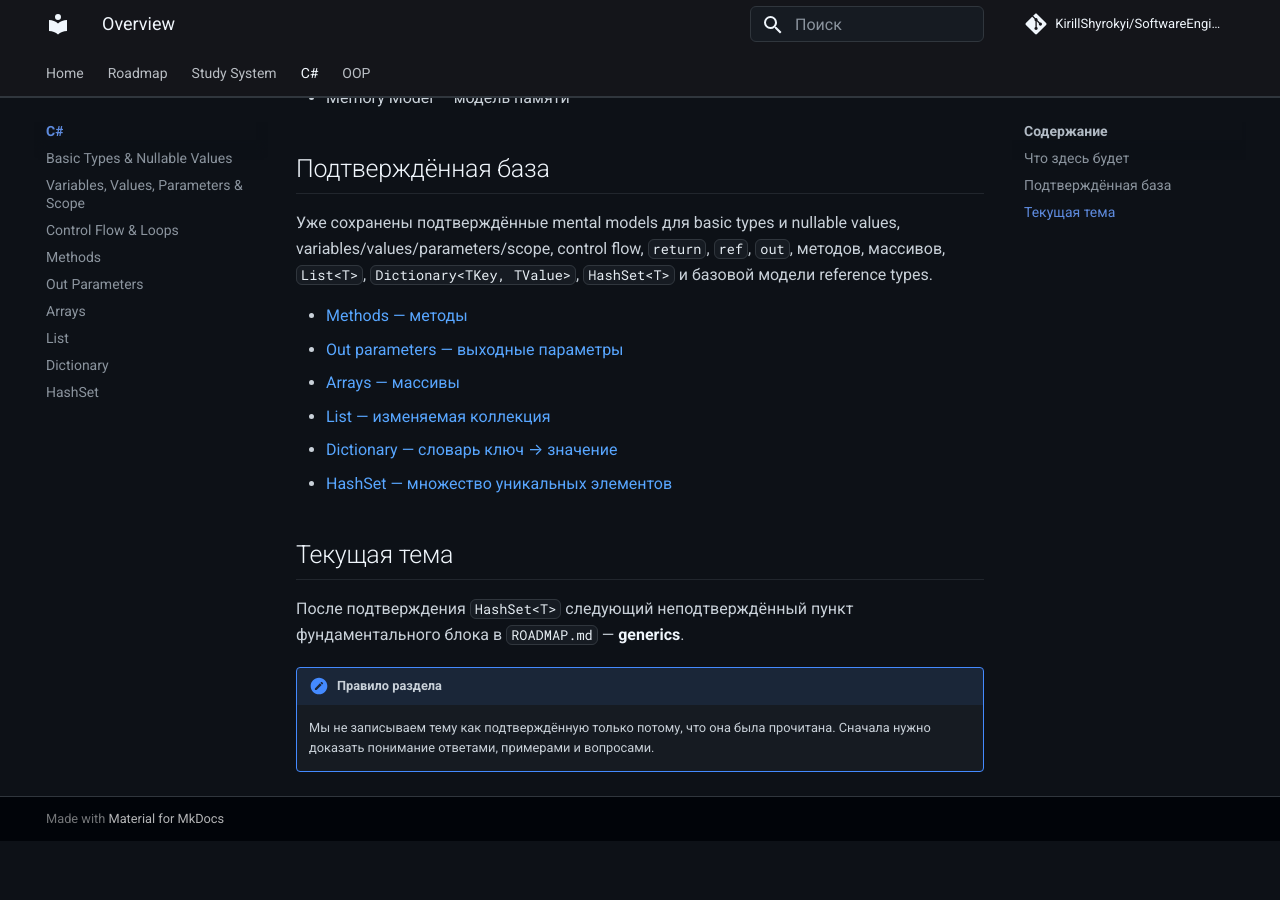
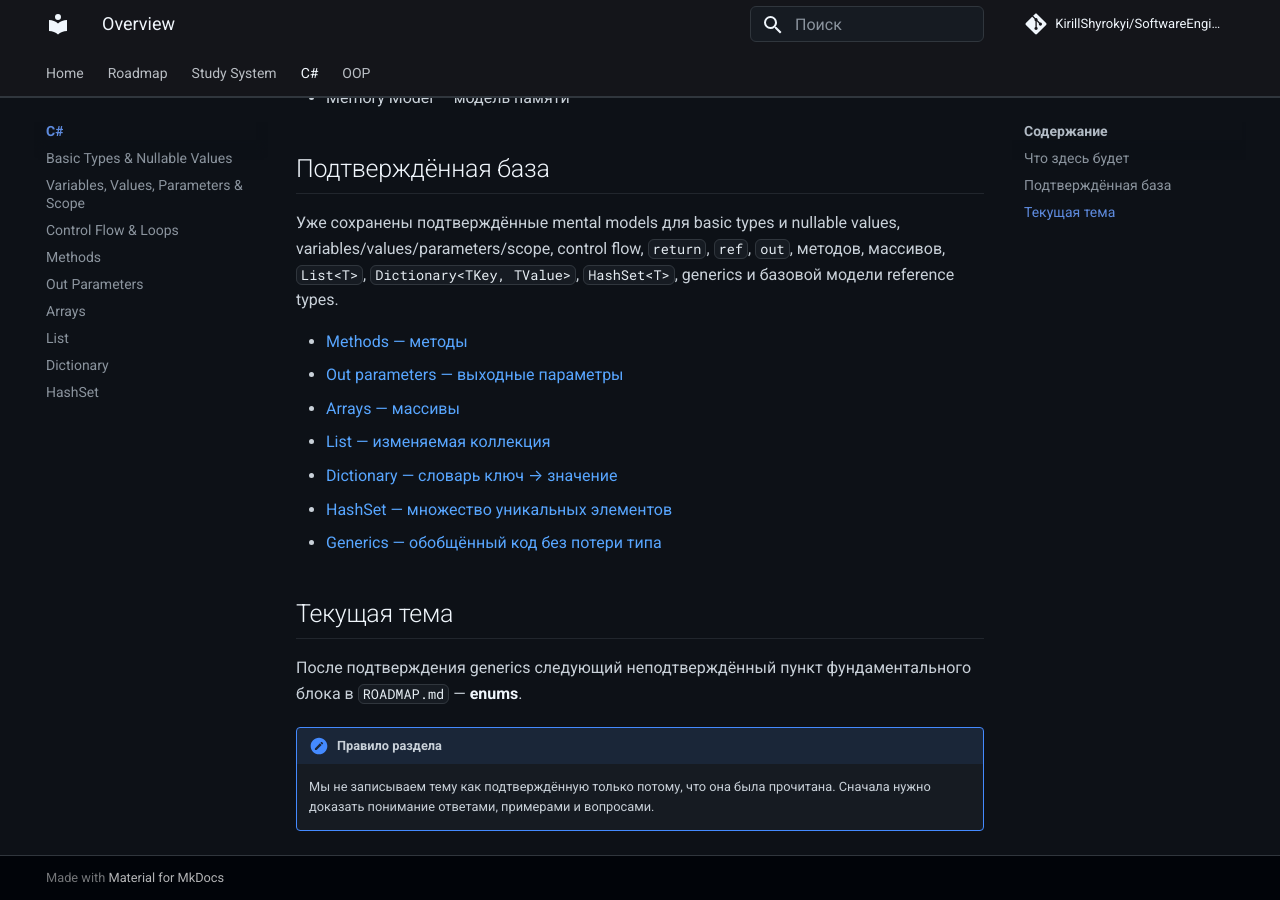
Before and after one commit to KirillShyrokyi/SoftwareEngineeringBase, an MkDocs documentation site: the page built from docs/csharp/index.md, in a window 1280 px wide and 900 px high, scrolled down 623 px. Built offline with MkDocs 1.6.1 and Material for MkDocs 9.7.7, drawn with Linux system fonts in a browser that asks for light colours; comment, search, counter and statistics services are not loaded; before the commit the page ends 1464 px from its top, so only the background shows below that.

Commit message:
docs(csharp): advance to enums

```diff
--- a/docs/csharp/index.md
+++ b/docs/csharp/index.md
@@ -17,7 +17,7 @@
 
 ## Подтверждённая база
 
-Уже сохранены подтверждённые mental models для basic types и nullable values, variables/values/parameters/scope, control flow, `return`, `ref`, `out`, методов, массивов, `List<T>`, `Dictionary<TKey, TValue>`, `HashSet<T>` и базовой модели reference types.
+Уже сохранены подтверждённые mental models для basic types и nullable values, variables/values/parameters/scope, control flow, `return`, `ref`, `out`, методов, массивов, `List<T>`, `Dictionary<TKey, TValue>`, `HashSet<T>`, generics и базовой модели reference types.
 
 - [Methods — методы](methods.md)
 - [Out parameters — выходные параметры](out-parameters.md)
@@ -25,10 +25,11 @@
 - [List<T> — изменяемая коллекция](list.md)
 - [Dictionary<TKey, TValue> — словарь ключ → значение](dictionary.md)
 - [HashSet<T> — множество уникальных элементов](hashset.md)
+- [Generics — обобщённый код без потери типа](generics.md)
 
 ## Текущая тема
 
-После подтверждения `HashSet<T>` следующий неподтверждённый пункт фундаментального блока в `ROADMAP.md` — **generics**.
+После подтверждения generics следующий неподтверждённый пункт фундаментального блока в `ROADMAP.md` — **enums**.
 
 !!! note "Правило раздела"
     Мы не записываем тему как подтверждённую только потому, что она была прочитана. Сначала нужно доказать понимание ответами, примерами и вопросами.
```
